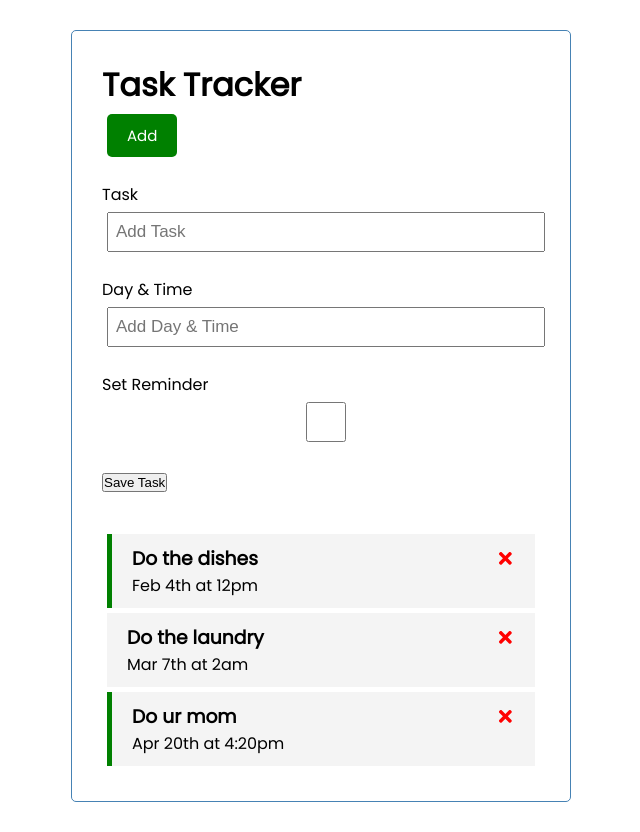
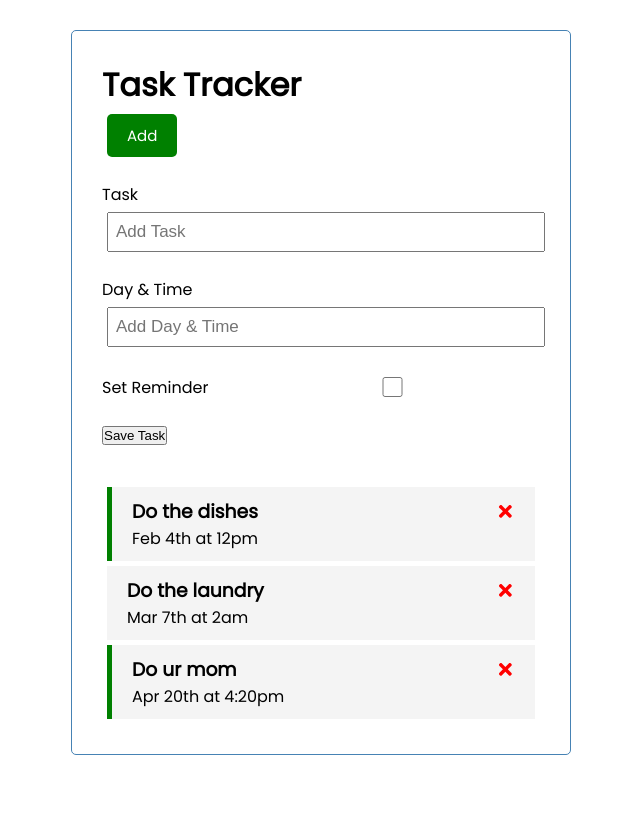
Before and after one commit to Peleton-011/task-tracker-project, a React (Create React App) app: page / in a window 1280 px wide. Shown: the whole page, without its empty margins (319-959 px from the left). After the commit the page ends 800 px from the top, so only its background shows below. Built offline with nearby package versions, Linux system fonts and the light colour scheme.

Commit message:
Add additional class properties to GenericInput.

```diff
--- a/src/components/AddTask.js
+++ b/src/components/AddTask.js
@@ -6,7 +6,7 @@ const AddTask = () => {
         <form className="add-form">
             <GenericInput inputId="task-name" inputLabel="Task" inputType="text" inputPlaceholder="Add Task"/>
             <GenericInput inputId="task-date" inputLabel="Day & Time" inputType="text" inputPlaceholder="Add Day & Time"/>
-            <GenericInput inputId="task-reminder" inputLabel="Set Reminder" inputType="checkbox" />
+            <GenericInput inputClass="form-control-check" inputId="task-reminder" inputLabel="Set Reminder" inputType="checkbox" />
             <input type="submit" value="Save Task"/>
         </form>
     );
--- a/src/components/GenericInput.js
+++ b/src/components/GenericInput.js
@@ -1,9 +1,9 @@
 import React from "react";
 import PropTypes from "prop-types";
 
-const GenericInput = ({ inputID, inputLabel, inputType, inputPlaceholder}) => {
+const GenericInput = ({ inputClass, inputID, inputLabel, inputType, inputPlaceholder}) => {
     return (
-        <div className="form-control">
+        <div className={"form-control " + inputClass}>
             <label htmlFor={inputID}>{inputLabel}</label>
             <input id={inputID} type={inputType} placeholder={inputPlaceholder || ""}/>
         </div>
@@ -11,6 +11,7 @@ const GenericInput = ({ inputID, inputLabel, inputType, inputPlaceholder}) => {
 };
 
 GenericInput.defaultProps = {
+    inputClass: "",
     inputID: "task-name",
     inputLabel: "Task",
     inputType: "text",
@@ -18,6 +19,7 @@ GenericInput.defaultProps = {
 };
 
 GenericInput.propTypes = {
+    inputClass: PropTypes.string,
     inputID: PropTypes.string.isRequired,
     inputLabel: PropTypes.string.isRequired,
     inputType: PropTypes.string.isRequired,
```
